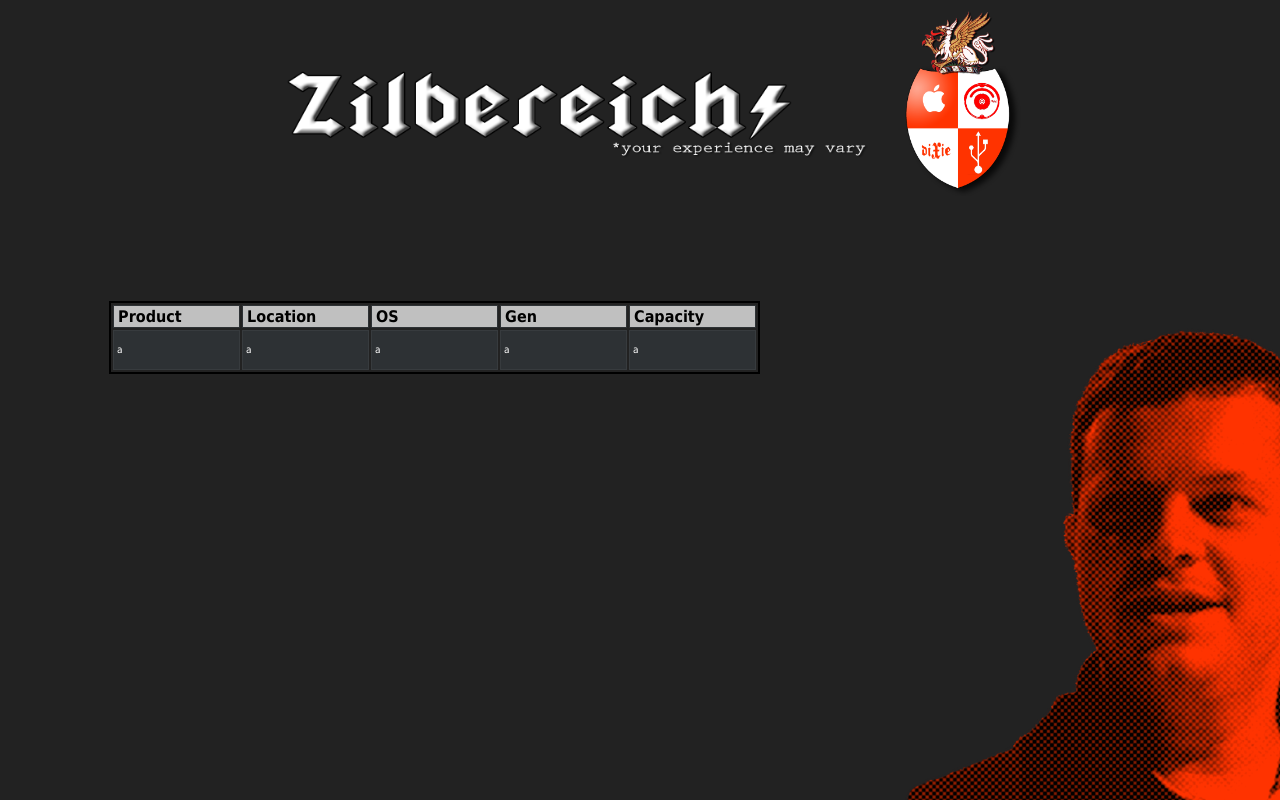
After one commit to alonho/zilber, a Django app: template templates/sysconf.html in a window 1280 px wide. The commit adds this page. Run offline with Django 3.2, Linux system fonts and the light colour scheme; the template is opened without the code that fills it, so the values that code supplies are empty.

Commit message:
Add sysconf

```diff
--- /dev/null
+++ b/templates/base.html
@@ -0,0 +1,84 @@
+<META HTTP-EQUIV="Content-Type" CONTENT="text/html; charset=utf-8">
+<html>
+  <head>
+    <style>
+      body {
+        background-image: url("/static/zz_banner.png");
+        background-position: bottom right;
+        background-repeat: no-repeat;
+        background-attachment: fixed;
+        background-color: #222222;
+      }
+
+      div#banner {
+
+      }
+
+      div#banner img {
+        display: inline-block;
+        align: top;
+      }
+
+      div#content {
+        width: 65%;
+        margin-top: 4%;
+        margin-left: 4%;
+        margin-bottom: 4%;
+        padding: 4%;
+      }
+
+      hr {
+        height: 4px;
+        color: #8B3E2F;
+        background-color: #8B3E2F;
+      }
+
+      h2 {
+        font-family: times, Times New Roman, times-roman, georgia, serif;
+        margin: 0;
+        text-align:center;
+        padding: 15px 15px 15px 15px;
+        font-size: 35px;
+        line-height: 24px;
+        font-weight: bold;
+      }
+
+      p.heb {
+        direction: rtl;
+        font-family:"Times New Roman", Times, serif;;
+        font-size: 14pt;
+      }
+
+      p {
+        font-family: "Adobe Caslon Pro", "Hoefler Text", Georgia, Garamond, Times, serif;
+        letter-spacing:0.1em;
+        text-align:center;
+        margin: 25px auto;
+        text-transform: lowercase;
+        line-height: 105%;
+        font-size: 13pt;
+        font-variant: small-caps;
+      }
+      {% block style %}
+
+      {% endblock style %}
+    </style>
+  </head>
+
+  <body>
+
+    <center>
+
+      <div id="banner">
+        <img width="50%" src="/static/zz_banner_text.png"/>
+        <img width="10%" src="/static/zz_coat_of_arms.png"/>
+      </div>
+
+    </center>
+
+    <div id="content">
+      {% block content %}
+      {% endblock %}
+    </div>
+  </body>
+</html>
--- a/templates/index.html
+++ b/templates/index.html
@@ -22,7 +22,7 @@
     </br>
     <div id="content" align="center">
       <a href="/main">
-	<img border="0" src="/static/zz_coat_of_arms.png">
+	<img src="/static/zz_coat_of_arms.png" width="20%">
       </a>
     </div>
   </body>
--- /dev/null
+++ b/templates/sysconf.html
@@ -0,0 +1,129 @@
+{% extends "base.html" %}
+
+{% block style %}
+
+table {
+	font-family: Tahoma, Verdana, Arial;
+        border: 2px solid black;
+
+}
+
+tbody td{
+	font-size: 10px;
+	background: #2d3134;
+	color: #fff;
+	border: 1px solid #373B3E;
+	padding-left: 3px;
+	height: 40px;
+}
+tbody td a:link{
+	font-size: 12px;
+	color:#FF6600;
+	font-weight: bold;
+	text-decoration: none;
+}
+
+tbody td a:hover{
+	font-size: 12px;
+	color:#FF6600;
+	font-weight: bold;
+	text-decoration: underline;
+}
+
+tbody td a:visited{
+	font-size: 12px;
+	color:#FF6600;
+	font-weight: bold;
+	text-decoration: line-through;
+}
+tbody th{
+	background: silver;
+	color: black;
+	text-align: left;
+	padding-left: 4px;
+	border: 1px solid #2d3134;
+	width: 120px;
+}
+tbody th a:link{
+	color: #fff;
+	font-size: 12px;
+	font-weight: bolder;
+	text-decoration: none;
+}
+tbody th a:hover{
+	font-size: 13px;
+	color: #fff;
+	font-weight: bolder;
+
+}
+tbody th a:visited{
+	text-decoration: line-through;
+	font-size: 12px;
+	color: #fff;
+	font-weight: bolder;
+
+}
+tbody tr:hover{
+	background: #333;
+}
+tbody a[title^="Download"] {
+	/*background: url('http://www.fitodotnet.com/csstablegallery/icon_attachment.gif') no-repeat center;
+	padding-top: 22px;*/
+	font-size: 12px;
+	color:#FF6600;
+	text-align: center;
+}
+tbody a[title^="Download"]:hover{
+	text-decoration: underline;
+	font-size: 12px;
+	color:#FF6600;
+}
+tbody a[title^="Download"]:visited{
+	text-decoration: line-through;
+	font-size: 12px;
+	color:#FF6600;
+}
+tfoot{
+	background: #1F2A34;
+	color: #fff;
+	font-size: 18px;
+	text-align: center;
+	border-left: 1px solid #1F2A34;
+	border-right: 1px solid #1F2A34;
+}
+tfoot td{
+	font-style:italic;
+}
+table caption{
+	background: #1F2A34;
+	color: #fff;
+	text-align: center;
+	font-size: 24px;
+	padding-top: 10px;
+	padding-bottom: 10px;
+	border-left: 1px solid #1F2A34;
+	border-right: 1px solid #1F2A34;
+}
+
+{% endblock style %}
+
+{% block content %}
+
+<table>
+  <tr>
+    <th>Product</th>
+    <th>Location</th>
+    <th>OS</th>
+    <th>Gen</th>
+    <th>Capacity</th>
+  </tr>
+  <tr>
+    <td>a</td>
+    <td>a</td>
+    <td>a</td>
+    <td>a</td>
+    <td>a</td>
+  </tr>
+</table>
+
+{% endblock content %}
--- a/urls.py
+++ b/urls.py
@@ -6,7 +6,9 @@
 
 urlpatterns = patterns('',
                        (r'^$', 'views.index'),
-                       (r'^main$', 'views.main'),
+                       (r'^main$', 'views.quotes'),
+                       (r'^testra/?$', 'views.testra'),
+                       (r'^sysconf/?$', 'views.sysconf'),
     # Example:
     # (r'^zilber/', include('zilber.foo.urls')),
 
```
Also changed, not shown: templates/main.html (deleted, +0 -110 lines), templates/quotes.html (added, +31 -0 lines), views.py (+10 -4 lines), static/zz_coat_of_arms.png.
